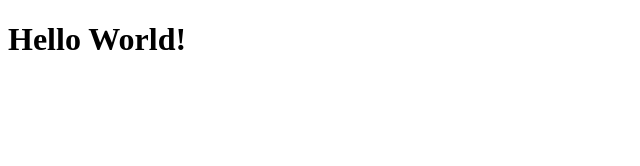
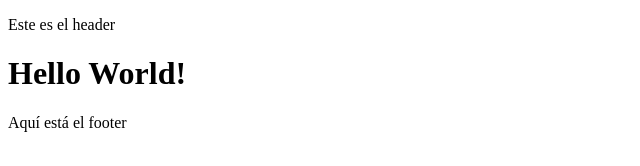
Before and after one commit to GaleGizmo/prueba, a plain HTML site: page index.html in a window 1280 px wide. Shown: the whole page, without its empty margins (0-640 px from the left). Drawn offline with Linux system fonts and the light colour scheme.

Commit message:
branchs main footer y header

```diff
--- a/index.html
+++ b/index.html
@@ -5,10 +5,12 @@
     <meta http-equiv="X-UA-Compatible" content="IE=edge">
     <meta name="viewport" content="width=device-width, initial-scale=1.0">
     <title>Document</title>
+<p>Este es el header</p>
 </head>
 <body>
     <main>
         <h1> Hello World!</h1>
     </main>
+    <footer> Aquí está el footer </footer>
 </body>
 </html>
```
